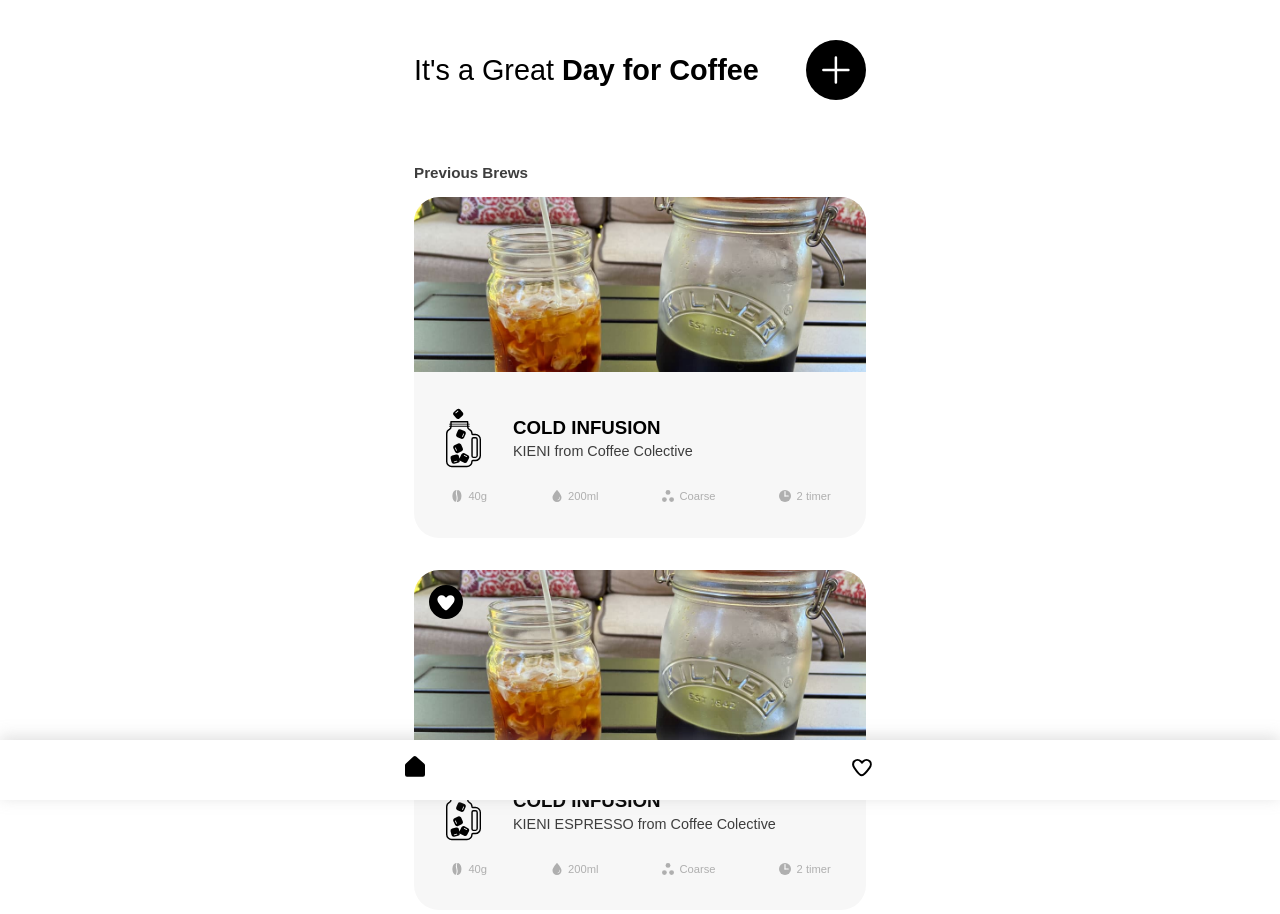
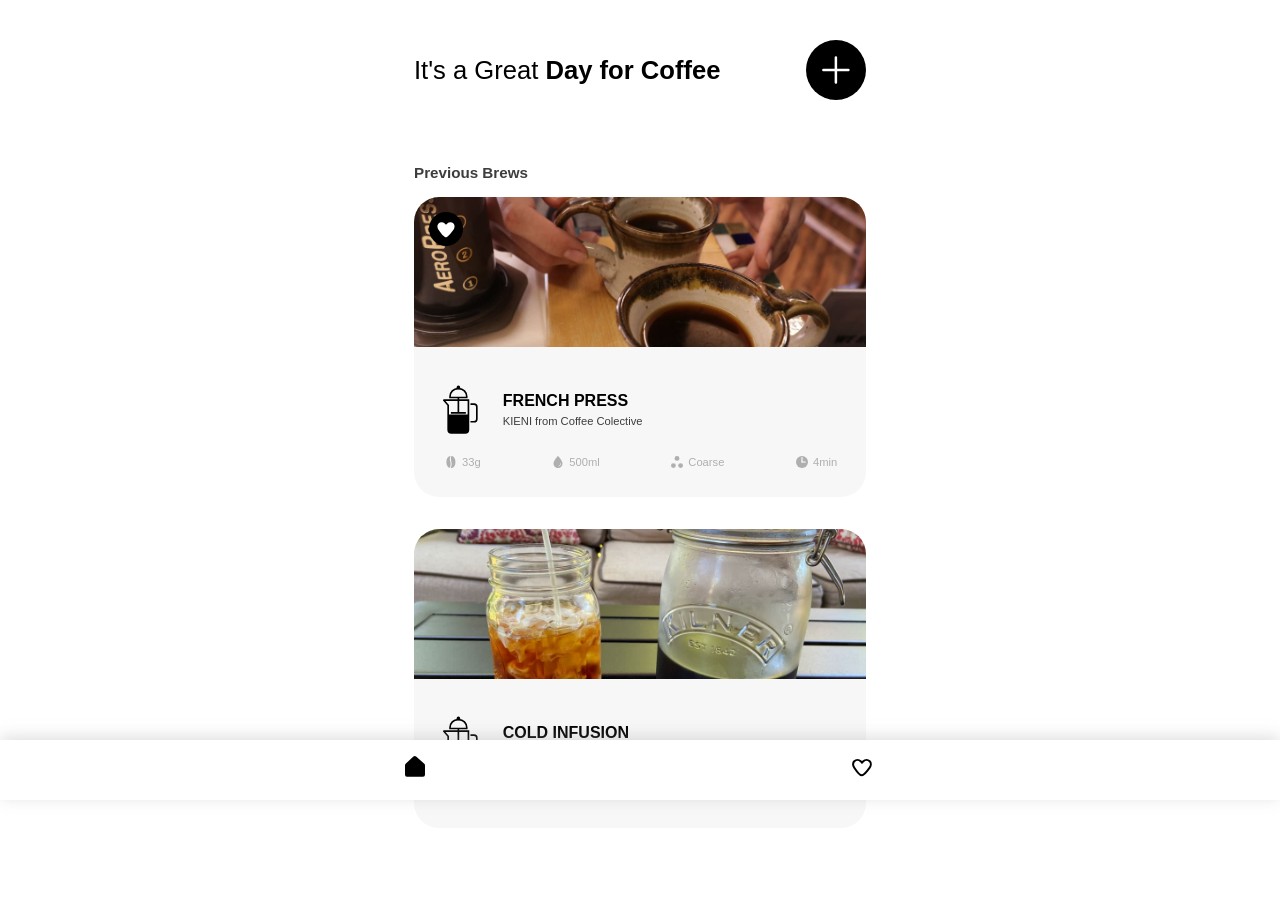
Before and after one commit to enbeeing/brewista, a Vue app: page / in a window 1280 px wide. Shown: the top 914 px of the page. Built offline with nearby package versions, Linux system fonts and the light colour scheme; data requests are answered from the project's data file.

Commit message:
homepage improvements -previous brews refactored (but not done)

```diff
--- /dev/null
+++ b/data/db.json
@@ -0,0 +1,136 @@
+{
+    "coffees": [
+        {
+            "id": 1,
+            "title": "KIENI ESPRESSO",
+            "description": "En frugtbombe af en espresso med aroma af brombær, solbær, stikkelbær og fyldig, olieret afslutning.",
+            "process": "Washed",
+            "roast Profile": "Medium",
+            "varieties": [
+                "Castilo",
+                "Caturra"
+            ],
+            "country": "Guatemala"
+        },
+        {
+            "id": 2,
+            "title": "KIENI",
+            "description": "Saftig syrlighed med intens sødme. Fyldig og læskende med kompleks aroma af solbær, stikkelbær og brombær",
+            "process": "Washed",
+            "roast Profile": "Medium",
+            "varieties": [
+                "Castilo",
+                "Caturra"
+            ],
+            "country": "Guatemala"
+        }
+    ],
+    "methods": [
+        {
+            "id": 1,
+            "title": "French Press",
+            "method": {
+                "gram": "33g",
+                "water": "500ml",
+                "grind": "Coarse",
+                "time": "4min"
+            },
+            "svg": "#french"
+        },
+        {
+            "id": 2,
+            "title": "Cold Infusion",
+            "method": {
+                "gram": "40g",
+                "water": "200ml",
+                "grind": "Coarse",
+                "time": "2 timer"
+            },
+            "svg": "#infusion"
+        },
+        {
+            "id": 3,
+            "title": "Chemex",
+            "method": {
+                "gram": "16g",
+                "water": "230ml",
+                "grind": "Fine",
+                "time": "3min"
+            },
+            "svg": "#chemex"
+        },
+        {
+            "id": 4,
+            "title": "Kalita Wave",
+            "method": {
+                "gram": "16g",
+                "water": "230ml",
+                "grind": "Fine",
+                "time": "3min"
+            },
+            "svg": "#kalita"
+        }
+    ],
+    "brews": [
+        {
+            "id": 1,
+            "coffee": {
+                "id": 1,
+                "title": "KIENI ESPRESSO",
+                "description": "En frugtbombe af en espresso med aroma af brombær, solbær, stikkelbær og fyldig, olieret afslutning.",
+                "process": "Washed",
+                "roast Profile": "Medium",
+                "varieties": [
+                    "Castilo",
+                    "Caturra"
+                ],
+                "country": "Guatemala"
+            },
+            "method": {
+                "id": 2,
+                "title": "Cold Infusion",
+                "method": {
+                    "gram": "40g",
+                    "water": "200ml",
+                    "grind": "Coarse",
+                    "time": "2 timer"
+                }
+            },
+            "img": {
+                "alt": "",
+                "src": "ColdBrew.jpg"
+            },
+            "isFave": 0
+        },
+        {
+            "id": 2,
+            "coffee": {
+                "id": 2,
+                "title": "KIENI",
+                "description": "Saftig syrlighed med intens sødme. Fyldig og læskende med kompleks aroma af solbær, stikkelbær og brombær",
+                "process": "Washed",
+                "roast Profile": "Medium",
+                "varieties": [
+                    "Castilo",
+                    "Caturra"
+                ],
+                "country": "Guatemala"
+            },
+            "method": {
+                "id": 1,
+                "title": "French Press",
+                "method": {
+                    "gram": "33g",
+                    "water": "500ml",
+                    "grind": "Coarse",
+                    "time": "4min"
+                }
+            },
+            "img": {
+                "alt": "",
+                "src": "AearoPressBrew.jpg"
+            },
+            "isFave": 1
+        }
+    ]
+}
--- a/src/assets/global.css
+++ b/src/assets/global.css
@@ -44,7 +44,7 @@
 
 /* .content-wrapper padding */
 .content-wrapper {
-    padding: 2rem;
+    padding: 1.8rem;
 }
 
   /* brew icon */
@@ -52,33 +52,8 @@
 .method-svg {
   width: 35px;
   height: 60px;
-  margin-right: 2rem;
+  /* margin-right: 2rem; */
 }
-
-
-/* for SingleBrew and SingleMethod */
-/* brew methods icons and info  */
-.brew-method {
-    display: flex;
-    justify-content: space-between;
-    align-items: center;
-  }
-
-  .brew-method > p {
-    display: flex;
-    justify-content: center;
-    align-items: center;
-    margin: 1.4rem 0.2rem 0.2rem 0.2rem;
-    font-size: 0.7rem;
-    color: var(--light-text-color);
-  }
-
-  .method-icon {
-    height: 0.75rem;
-    width: 1rem;
-    margin-right: 0.2rem;
-  }
-
 
   /* curser */
 
--- /dev/null
+++ b/src/components/MethodSymbolRow.vue
@@ -0,0 +1,57 @@
+<template>
+  <div class="brew-method-symbols">
+    <p>
+      <svg class="method-icon">
+        <use xlink:href="#bean" />
+      </svg>
+      {{ method.gram }}
+    </p>
+    <p>
+      <svg class="method-icon">
+        <use xlink:href="#water" />
+      </svg>
+      {{ method.water }}
+    </p>
+    <p>
+      <svg class="method-icon">
+        <use xlink:href="#grind" />
+      </svg>
+      {{ method.grind }}
+    </p>
+    <p>
+      <svg class="method-icon">
+        <use xlink:href="#time" />
+      </svg>
+      {{ method.time }}
+    </p>
+  </div>
+</template>
+
+<script setup>
+const props = defineProps({
+  method: Object,
+});
+</script>
+
+<style>
+.brew-method-symbols {
+  display: flex;
+  justify-content: space-between;
+  align-items: center;
+}
+
+.brew-method-symbols > p {
+  display: flex;
+  justify-content: center;
+  align-items: center;
+  /* margin: 1.4rem 0.2rem 0.2rem 0.2rem; */
+  font-size: 0.7rem;
+  color: var(--light-text-color);
+}
+
+.method-icon {
+  height: 0.75rem;
+  width: 1rem;
+  margin-right: 0.2rem;
+}
+</style>
--- a/src/components/SingleBrew.vue
+++ b/src/components/SingleBrew.vue
@@ -1,8 +1,10 @@
 <template>
   <article class="brew">
     <header>
-      <img src="../assets/images/ColdBrew.jpg" :alt="brew.img.alt" />
-
+      <img
+        :src="require(`../assets/images/${brew.img.src}`)"
+        :alt="brew.img.alt"
+      />
       <div v-if="brew.isFave" class="fave">
         <svg
           xmlns="http://www.w3.org/2000/svg"
@@ -23,7 +25,8 @@
     <div class="content-wrapper">
       <div class="brew-coffee">
         <svg class="brew-method-icon">
-          <use :xlink:href="brew.method.svg" />
+          <!-- find a way to make this work with the binding -->
+          <use href="#french"></use>
         </svg>
         <div class="brew-description">
           <h3>
@@ -32,37 +35,15 @@
           <p>{{ brew.coffee.title }} from Coffee Colective</p>
         </div>
       </div>
-      <div class="brew-method">
-        <p>
-          <svg class="method-icon">
-            <use xlink:href="#bean" />
-          </svg>
-          {{ brew.method.method.gram }}
-        </p>
-        <p>
-          <svg class="method-icon">
-            <use xlink:href="#water" />
-          </svg>
-          {{ brew.method.method.water }}
-        </p>
-        <p>
-          <svg class="method-icon">
-            <use xlink:href="#grind" />
-          </svg>
-          {{ brew.method.method.grind }}
-        </p>
-        <p>
-          <svg class="method-icon">
-            <use xlink:href="#time" />
-          </svg>
-          {{ brew.method.method.time }}
-        </p>
-      </div>
+
+      <MethodSymbolRow :method="brew.method.method" />
     </div>
   </article>
 </template>
 
 <script setup>
+import MethodSymbolRow from "./MethodSymbolRow.vue";
+
 const props = defineProps({
   brew: Object,
 });
@@ -82,9 +63,8 @@
 }
 
 .brew img {
-  /* width: 100%; */
+  max-height: 150px;
   object-fit: cover;
-  max-height: 175px;
 }
 
 /* fave */
@@ -95,23 +75,25 @@
 }
 
 /* brew descriptions/content */
-.brew-coffee,
-.method {
-  display: flex;
-  justify-content: flex-start;
+.brew-coffee {
+  display: grid;
+  grid-template-columns: 60px 1fr;
   align-items: center;
+  margin-bottom: 1rem;
 }
 
+/* .brew-description, */
 .brew-description > * {
-  margin: 0.25rem 0;
+  margin: 5px 0;
+}
+
+.brew h3 {
+  text-transform: uppercase;
+  font-size: 1rem;
 }
 
 .brew-description > p {
   color: var(--medium-text-color);
-  font-size: 0.9rem;
-}
-
-.brew h3 {
-  text-transform: uppercase;
+  font-size: 0.7rem;
 }
 </style>
--- /dev/null
+++ b/src/composables/getBrews.js
@@ -0,0 +1,22 @@
+import { ref } from "vue";
+
+const getBrews = () => {
+    const brews = ref([]);
+    const error = ref(null);
+    const load = async () => {
+        try {
+            let data = await fetch("http://localhost:3000/brews");
+            if(!data.ok) {
+                throw Error("could not fetch brew data")
+            }
+            brews.value = await data.json();
+        } catch (err) {
+            error.value = err.message;
+            console.log(error.value);
+        }
+    };
+
+    return { brews, error, load }
+}
+
+export default getBrews
--- /dev/null
+++ b/src/composables/getCoffees.js
@@ -0,0 +1,24 @@
+import { ref } from "vue";
+
+const getCoffees = () => {
+    const coffees = ref([]);
+    const methods = ref([]);
+    const brews = ref([]);
+    const error = ref([]);
+    const load = async () => {
+        try {
+            let data = await fetch("http://localhost:3000/coffees");
+            if(!data.ok) {
+                throw Error("could not fetch coffee data")
+            }
+            coffees.value = await data.json();
+        } catch (err) {
+            error.value = err.message;
+            console.log(error.value);
+        }
+    };
+
+    return { coffees, error, load }
+}
+
+export default getCoffees
--- /dev/null
+++ b/src/composables/getMethods.js
@@ -0,0 +1,22 @@
+import { ref } from "vue";
+
+const getMethods = () => {
+    const methods = ref([]);
+    const error = ref(null);
+    const load = async () => {
+        try {
+            let data = await fetch("http://localhost:3000/methods");
+            if(!data.ok) {
+                throw Error("could not fetch method data")
+            }
+            methods.value = await data.json();
+        } catch (err) {
+            error.value = err.message;
+            console.log(error.value);
+        }
+    };
+
+    return { methods, error, load }
+}
+
+export default getMethods
--- a/src/views/HomeView.vue
+++ b/src/views/HomeView.vue
@@ -51,64 +51,18 @@
 <script setup>
 import Navbar from "../components/Navbar.vue";
 import BrewList from "../components/BrewList.vue";
-// import { ref } from "vue";
+import getCoffees from "../composables/getCoffees";
+import getMethods from "../composables/getMethods";
+import getBrews from "../composables/getBrews";
 
-const brews = [
-  {
-    coffee: {
-      title: "KIENI ESPRESSO",
-      description:
-        "En frugtbombe af en espresso med aroma af brombær, solbær, stikkelbær og fyldig, olieret afslutning.",
-      process: "Washed",
-      roastProfile: "Medium",
-      varieties: ["Castilo", "Caturra"],
-      country: "Guatemala",
-    },
-    method: {
-      title: "Cold Infusion",
-      svg: "#infusion",
-      method: {
-        gram: "40g",
-        water: "200ml",
-        grind: "Coarse",
-        time: "2 timer",
-      },
-    },
-    img: {
-      name: "ColdBrew.jpg",
-      alt: "cold brew",
-    },
-    isFave: true,
-    id: 1,
-  },
-  {
-    coffee: {
-      title: "KIENI",
-      description:
-        "En frugtbombe af en espresso med aroma af brombær, solbær, stikkelbær og fyldig, olieret afslutning.",
-      process: "Washed",
-      roastProfile: "Medium",
-      varieties: ["Castilo", "Caturra"],
-      country: "Guatemala",
-    },
-    method: {
-      title: "Cold Infusion",
-      svg: "#infusion",
-      method: {
-        gram: "40g",
-        water: "200ml",
-        grind: "Coarse",
-        time: "2 timer",
-      },
-    },
-    img: {
-      name: "ColdBrew.jpg",
-      alt: "cold brew",
-    },
-    isFave: false,
-    id: 2,
-  },
-];
+// get all or get one cat at a time?
+const { coffees, error: errorCoffee, load: loadCoffees } = getCoffees();
+const { methods, error: errorMethod, load: loadMethods } = getMethods();
+const { brews, error: errorBrews, load: loadBrews } = getBrews();
+
+loadCoffees();
+loadMethods();
+loadBrews();
 </script>
 
 <style>
@@ -121,7 +75,7 @@
 
 h1 {
   font-weight: lighter;
-  font-size: 1.8rem;
+  font-size: 1.6rem;
 }
 
 .hightlight-text {
```
Also changed, not shown: src/assets/images/AearoPressBrew.jpg (added).
